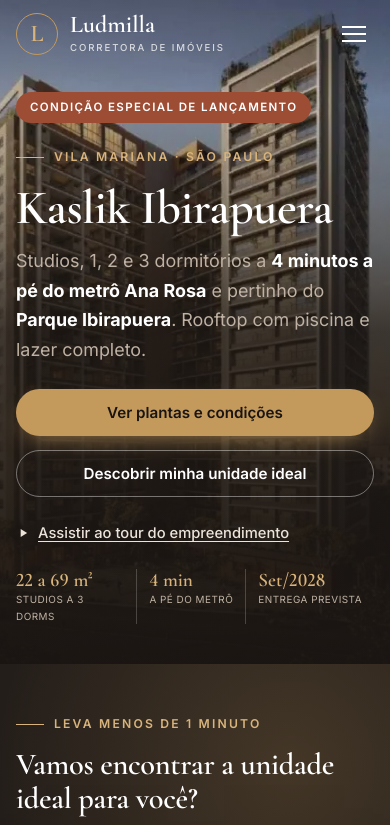
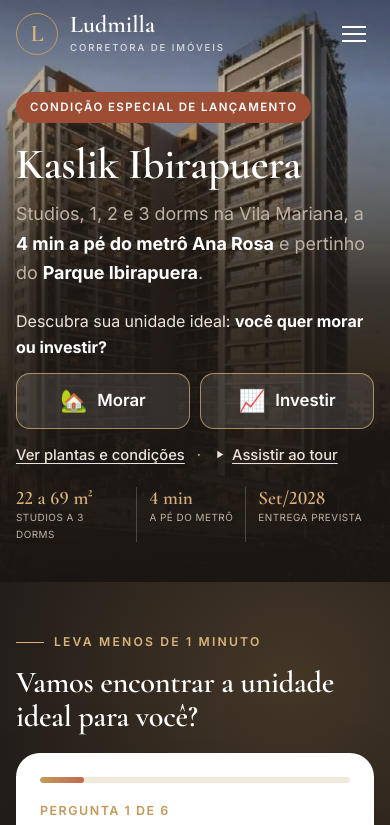
Before and after one commit to pkposites/ludmillalp, a plain HTML site: page index.html in a window 390 px wide. Shown: the top 825 px of the page. Drawn offline with nearby package versions, Linux system fonts and the light colour scheme.

Commit message:
Primeira dobra com a 1ª pergunta do quiz e fontes no próprio site
- Botões Morar/Investir no topo respondem a pergunta 1 e levam o quiz à pergunta 2
- Ver plantas e condições e o tour viram links de texto no topo
- Fontes Cormorant Garamond e Inter hospedadas no site, com preload (sem Google Fonts)
- WhatsApp abre mesmo se um script de terceiros falhar (mesmas chamadas de rastreamento)

Co-Authored-By: Claude Opus 5.5 <noreply@anthropic.com>
Claude-Session: https://claude.ai/code/session_019wixqX3bpCru6LCH4BgZBB

```diff
--- a/index.html
+++ b/index.html
@@ -45,9 +45,8 @@
   <link rel="apple-touch-icon" href="/apple-touch-icon.png">
   <link rel="manifest" href="/site.webmanifest">
 
-  <link rel="preconnect" href="https://fonts.googleapis.com">
-  <link rel="preconnect" href="https://fonts.gstatic.com" crossorigin>
-  <link href="https://fonts.googleapis.com/css2?family=Cormorant+Garamond:ital,wght@0,500;0,600;0,700;1,500;1,600&family=Inter:wght@400;500;600;700&display=swap" rel="stylesheet">
+  <link rel="preload" href="assets/fonts/inter-latin.woff2" as="font" type="font/woff2" crossorigin>
+  <link rel="preload" href="assets/fonts/cormorant-garamond-latin.woff2" as="font" type="font/woff2" crossorigin>
   <link rel="stylesheet" href="styles.css">
 </head>
 <body>
@@ -85,17 +84,22 @@
       <div class="container hero__inner">
         <div class="hero__content">
           <span class="hero__launch">Condição especial de lançamento</span>
-          <span class="eyebrow eyebrow--light">Vila Mariana · São Paulo</span>
           <h1>Kaslik Ibirapuera</h1>
-          <p class="hero__lead">Studios, 1, 2 e 3 dormitórios a <strong>4 minutos a pé do metrô Ana Rosa</strong> e pertinho do <strong>Parque Ibirapuera</strong>. Rooftop com piscina e lazer completo.</p>
-          <div class="hero__actions">
-            <a href="#ofertas" class="btn btn--gold">Ver plantas e condições</a>
-            <a href="#quiz" class="btn btn--ghost">Descobrir minha unidade ideal</a>
+          <p class="hero__lead">Studios, 1, 2 e 3 dorms na Vila Mariana, a <strong>4 min a pé do metrô Ana Rosa</strong> e pertinho do <strong>Parque Ibirapuera</strong>.</p>
+
+          <!-- 1ª pergunta do quiz já no topo: a resposta segue para a pergunta 2 do quiz -->
+          <div class="hero__start" role="group" aria-labelledby="heroPergunta">
+            <p class="hero__start-q" id="heroPergunta">Descubra sua unidade ideal: <strong>você quer morar ou investir?</strong></p>
+            <div class="hero__start-opts">
+              <button type="button" class="hero__opt" data-objetivo="Morar"><span aria-hidden="true">🏡</span> Morar</button>
+              <button type="button" class="hero__opt" data-objetivo="Investir"><span aria-hidden="true">📈</span> Investir</button>
+            </div>
           </div>
-          <a href="#tour" class="hero__tour-link">
-            <svg viewBox="0 0 24 24" aria-hidden="true"><path d="M8 5v14l11-7z"/></svg>
-            Assistir ao tour do empreendimento
-          </a>
+          <p class="hero__links">
+            <a href="#ofertas">Ver plantas e condições</a>
+            <span aria-hidden="true">·</span>
+            <a href="#tour"><svg viewBox="0 0 24 24" aria-hidden="true"><path d="M8 5v14l11-7z"/></svg>Assistir ao tour</a>
+          </p>
           <ul class="hero__stats">
             <li><strong>22 a 69 m²</strong><span>studios a 3 dorms</span></li>
             <li><strong>4 min</strong><span>a pé do metrô</span></li>
--- a/script.js
+++ b/script.js
@@ -139,10 +139,18 @@ function dispararLead(origem) {
 // Encaminhamento para o WhatsApp = conversão: registra no Cadê o Lead, dispara o Lead
 // do pixel e abre o WhatsApp numa aba nova (a página continua aberta na aba atual).
 function abrirWhatsApp(url, respostas, origemLead) {
-  window.LeadHub?.identify({ name: contato.nome, phone: contato.telefone });
-  if (respostas) window.LeadHub?.set(respostas);
-  const destino = window.LeadHub ? window.LeadHub.whatsappUrl(url) : url;
-  dispararLead(origemLead);
+  // Falha num script de terceiros (Cadê o Lead, pixel) nunca impede o WhatsApp de abrir.
+  let destino = url;
+  try {
+    window.LeadHub?.identify({ name: contato.nome, phone: contato.telefone });
+    if (respostas) window.LeadHub?.set(respostas);
+    if (window.LeadHub) destino = window.LeadHub.whatsappUrl(url) || url;
+  } catch (e) {
+    destino = url;
+  }
+  try {
+    dispararLead(origemLead);
+  } catch (e) {}
   clarityEvento("whatsapp_encaminhado");
   clarityTag("conversao", origemLead);
   try {
@@ -686,6 +694,20 @@ async function submitQuiz() {
   $("#quizCard").scrollIntoView({ behavior: "smooth", block: "center" });
 }
 
+// Topo: "Morar" / "Investir" respondem a pergunta 1 e levam o quiz para a pergunta 2.
+// Usa o próprio formulário do quiz, então os eventos são os mesmos (quiz_etapa_2...).
+$$(".hero__opt").forEach((bt) =>
+  bt.addEventListener("click", () => {
+    const quizEmAndamento = current !== 0 || !$("#quizResult").hidden;
+    const radio = $(`#quizForm input[name="objetivo"][value="${bt.dataset.objetivo}"]`);
+    if (!quizEmAndamento && radio) {
+      radio.checked = true;
+      radio.dispatchEvent(new Event("change", { bubbles: true }));
+    }
+    $("#quizCard").scrollIntoView({ behavior: "smooth", block: "start" });
+  })
+);
+
 $("#quizRestart").addEventListener("click", () => {
   form.reset();
   form.hidden = false;
--- a/styles.css
+++ b/styles.css
@@ -1,3 +1,28 @@
+@font-face {
+  font-family: "Cormorant Garamond";
+  font-style: italic;
+  font-weight: 500 600;
+  font-display: swap;
+  src: url("assets/fonts/cormorant-garamond-italic-latin.woff2") format("woff2");
+  unicode-range: U+0000-00FF, U+0131, U+0152-0153, U+02BB-02BC, U+02C6, U+02DA, U+02DC, U+0304, U+0308, U+0329, U+2000-206F, U+20AC, U+2122, U+2191, U+2193, U+2212, U+2215, U+FEFF, U+FFFD;
+}
+@font-face {
+  font-family: "Cormorant Garamond";
+  font-style: normal;
+  font-weight: 500 700;
+  font-display: swap;
+  src: url("assets/fonts/cormorant-garamond-latin.woff2") format("woff2");
+  unicode-range: U+0000-00FF, U+0131, U+0152-0153, U+02BB-02BC, U+02C6, U+02DA, U+02DC, U+0304, U+0308, U+0329, U+2000-206F, U+20AC, U+2122, U+2191, U+2193, U+2212, U+2215, U+FEFF, U+FFFD;
+}
+@font-face {
+  font-family: "Inter";
+  font-style: normal;
+  font-weight: 400 700;
+  font-display: swap;
+  src: url("assets/fonts/inter-latin.woff2") format("woff2");
+  unicode-range: U+0000-00FF, U+0131, U+0152-0153, U+02BB-02BC, U+02C6, U+02DA, U+02DC, U+0304, U+0308, U+0329, U+2000-206F, U+20AC, U+2122, U+2191, U+2193, U+2212, U+2215, U+FEFF, U+FFFD;
+}
+
 /* ==========================================================================
    Ludmilla · Corretora de Imóveis — Landing page Kaslik Ibirapuera
    ========================================================================== */
@@ -221,6 +246,31 @@ em { font-style: italic; color: var(--gold-400); }
 .hero__tour-link { display: inline-flex; align-items: center; gap: 8px; margin: -18px 0 28px; color: var(--on-dark); font-size: .92rem; font-weight: 500; text-decoration: underline; text-underline-offset: 3px; }
 .hero__tour-link svg { width: 14px; height: 14px; fill: currentColor; }
 .hero__tour-link:hover { color: var(--gold-400); }
+
+/* Topo: 1ª pergunta do quiz */
+.hero__start { margin: 26px 0 18px; }
+.hero__start-q { margin: 0 0 12px; color: var(--on-dark); font-size: 1rem; }
+.hero__start-q strong { color: var(--white); }
+.hero__start-opts { display: grid; grid-template-columns: 1fr 1fr; gap: 10px; max-width: 440px; }
+.hero__opt {
+  display: flex; align-items: center; justify-content: center; gap: 10px; min-height: 56px; padding: 12px 16px;
+  border-radius: 14px; border: 1.5px solid rgba(216, 180, 124, .7); background: rgba(255, 255, 255, .1);
+  color: var(--white); font: 600 1.05rem/1 var(--font-sans); cursor: pointer;
+  transition: background .2s, border-color .2s, transform .2s;
+}
+.hero__opt span { font-size: 1.35rem; }
+.hero__opt:hover, .hero__opt:active { background: var(--gold-500); border-color: var(--gold-500); color: var(--dark-900); transform: translateY(-1px); }
+.hero__opt:focus-visible { outline: 2px solid var(--gold-400); outline-offset: 2px; }
+.hero__links { display: flex; flex-wrap: wrap; align-items: center; gap: 6px 12px; margin: 0 0 26px; font-size: .92rem; color: var(--on-dark-muted); }
+.hero__links a { display: inline-flex; align-items: center; gap: 6px; color: var(--on-dark); font-weight: 500; text-decoration: underline; text-underline-offset: 3px; }
+.hero__links a:hover { color: var(--gold-400); }
+.hero__links svg { width: 13px; height: 13px; fill: currentColor; }
+@media (max-width: 600px) {
+  .hero--emp { padding-top: calc(var(--header-h) + 8px); }
+  .hero--emp h1 { font-size: 2.7rem; }
+  .hero__start { margin: 20px 0 14px; }
+  .hero__links { margin-bottom: 20px; }
+}
 
 /* Barra fixa no rodapé (só celular) */
 .mobile-bar { display: none; }
```
Also changed, not shown: assets/fonts/cormorant-garamond-italic-latin.woff2 (added), assets/fonts/cormorant-garamond-latin.woff2 (added), assets/fonts/inter-latin.woff2 (added).
